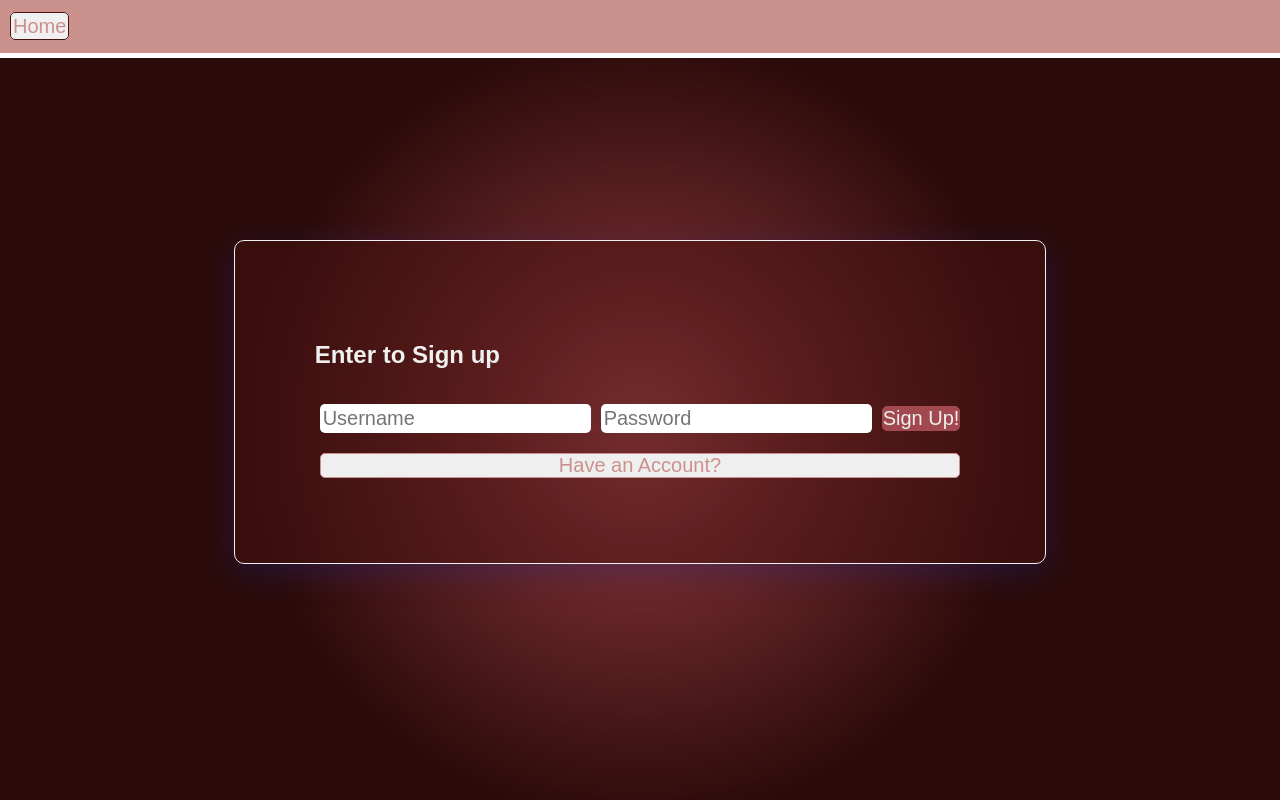
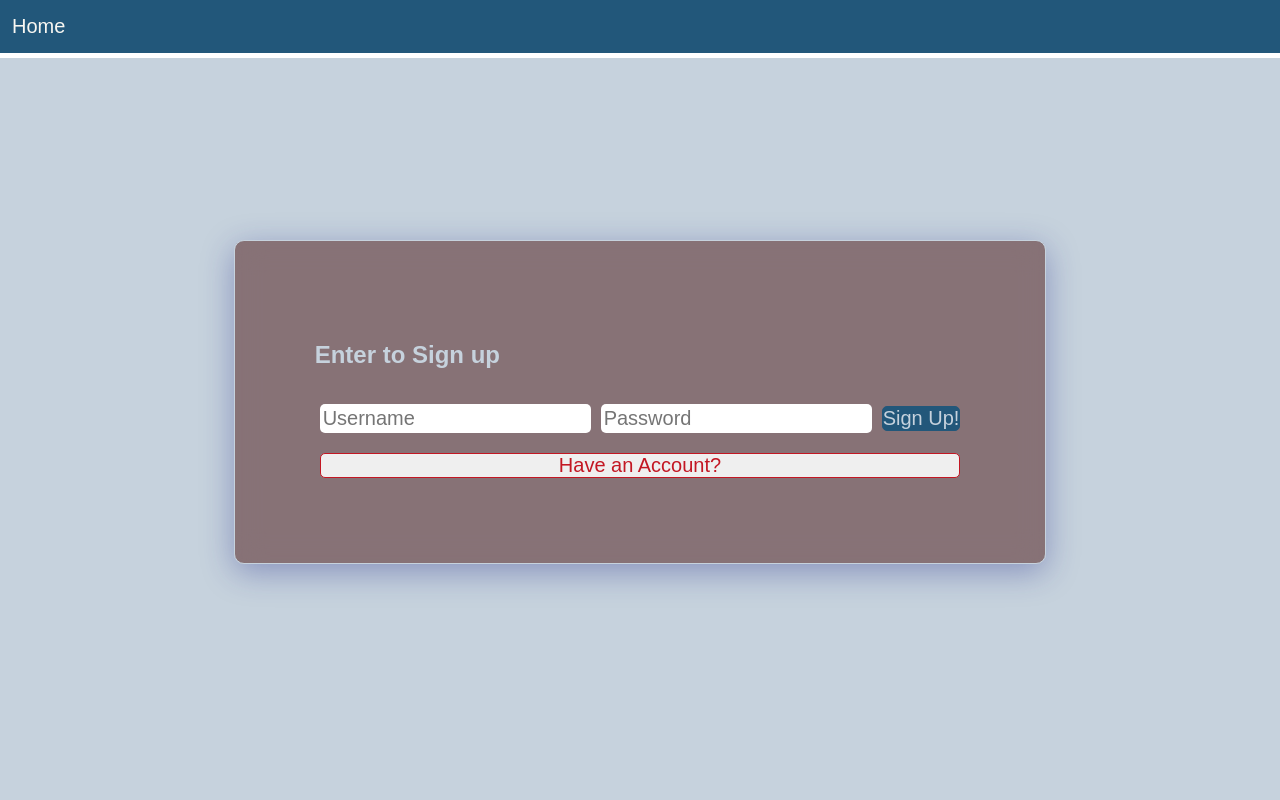
Before and after one commit to oslabs-beta/Kubernet, a React app: page /signupPage in a window 1280 px wide. Built offline with nearby package versions, Linux system fonts and the light colour scheme.

Commit message:
global colors are colored

```diff
--- a/client/src/styles/RootLayout.module.scss
+++ b/client/src/styles/RootLayout.module.scss
@@ -10,17 +10,16 @@
 .header {
   display: flex;
   flex: 1;
-  background-color: $color3;
+  background-color: $color2;
   align-items: center;
 }
 
 .link {
   margin: 10px;
   text-decoration: none;
-  color: $color3;
+  color: $color1;
   outline: none;
-  border: 1px solid $color1;
-  background-color: $color4;
+
   border-radius: 5px;
   font-size: 20px;
   padding: 2px;
@@ -31,11 +30,5 @@
   display: flex;
   flex-direction: column;
   flex: 14;
-  background: rgb(162, 72, 79);
-  background: radial-gradient(
-    circle,
-    rgba(162, 72, 79, 1) 0%,
-    rgba(109, 40, 42, 1) 21%,
-    rgba(43, 11, 10, 1) 53%
-  );
+  background-color: $color4;
 }
--- a/client/src/styles/_colors.scss
+++ b/client/src/styles/_colors.scss
@@ -1,9 +1,7 @@
-$color1: #481210;
-$color2: #a2484f;
-$color3: #cb918d;
-$color4: #f0f0f0;
-$color5: #ffd700;
-
+$color1: #f8f7f2;
+$color2: #22577a;
+$color3: #c31723;
+$color4: #c6d2dd;
 * {
   font-family: Arial, Helvetica, sans-serif;
 }
```
